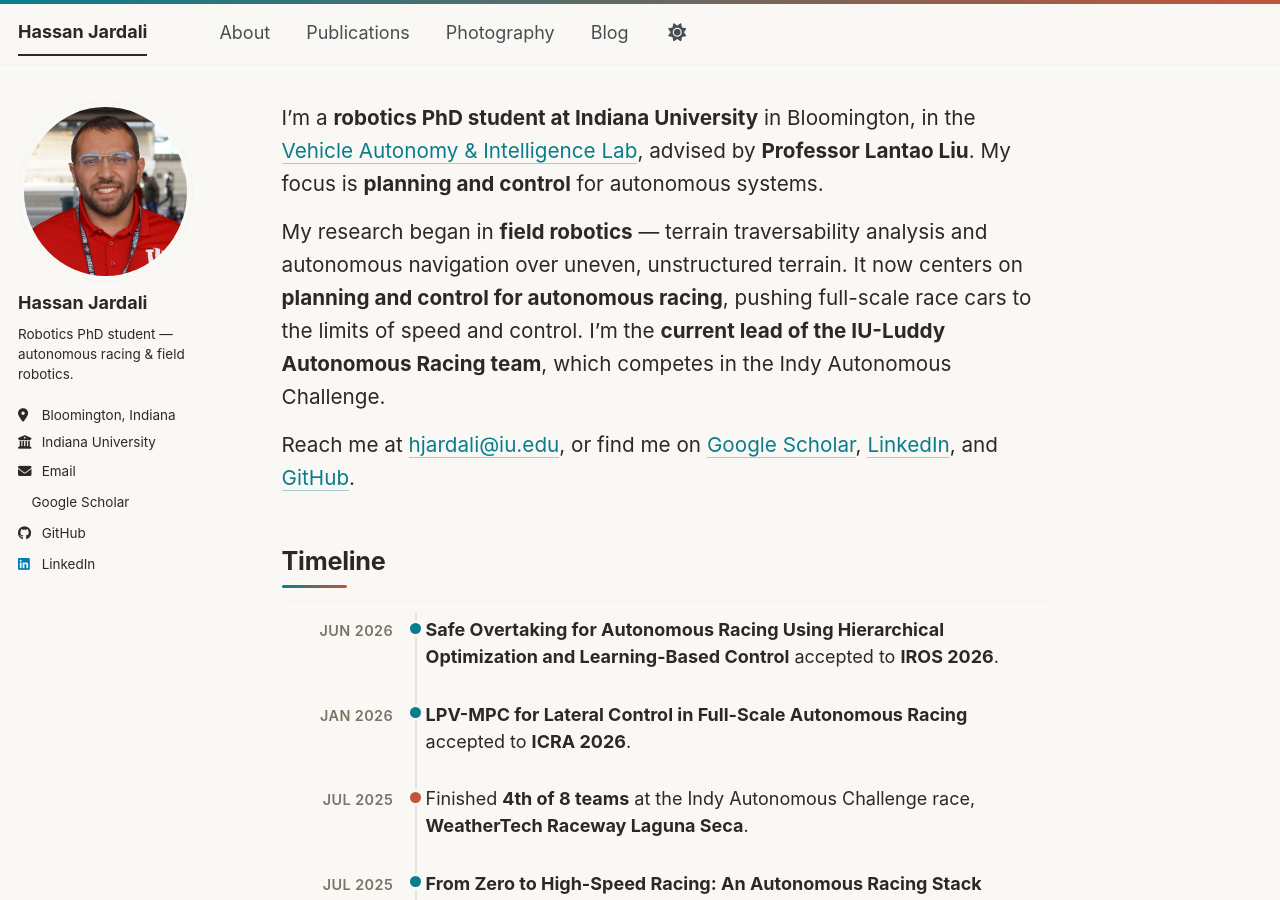
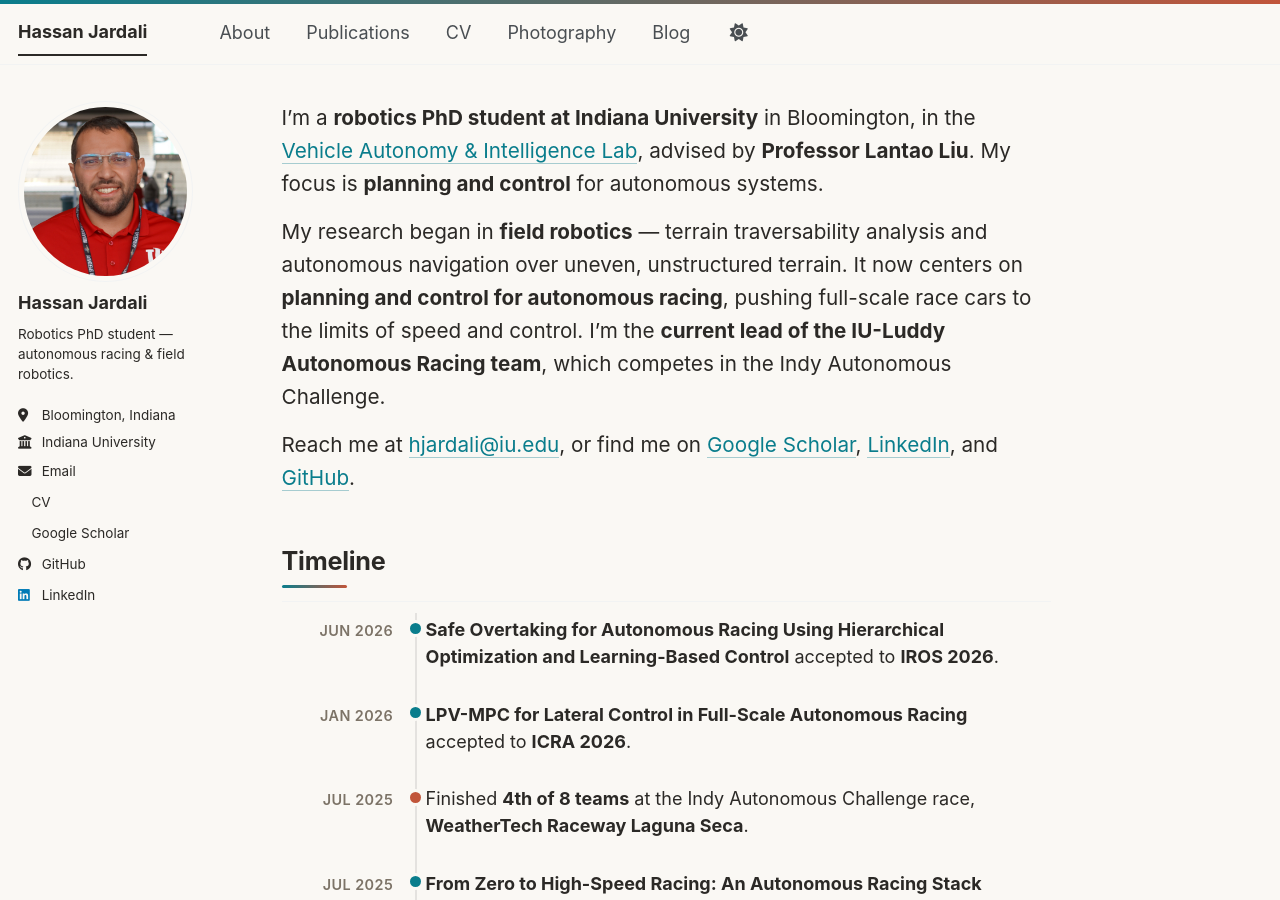
Before and after one commit to hassanjardali/hjardali.github.io, a Jekyll site: the page built from _pages/about.md, in a window 1280 px wide and 900 px high. Built offline with Jekyll 4.4.1, drawn with Linux system fonts in a browser that asks for light colours; a style sheet for code colours, icons or effects is not loaded.

Commit message:
added the cv

```diff
--- a/_config.yml
+++ b/_config.yml
@@ -31,6 +31,7 @@ author:
   employer         : "Indiana University"
   uri              : # URL
   email            : "hjardali@iu.edu"
+  cv               : "/files/Hassan_Jardali_CV.pdf"
 
   # Academic websites
   academia         : # URL
--- a/_data/navigation.yml
+++ b/_data/navigation.yml
@@ -7,6 +7,9 @@ main:
   - title: "Publications"
     url: /#publications
 
+  - title: "CV"
+    url: /files/Hassan_Jardali_CV.pdf
+
   - title: "Photography"
     url: /photography/
 
--- a/_includes/author-profile.html
+++ b/_includes/author-profile.html
@@ -35,6 +35,9 @@
       {% endif %}
       {% if author.email %}
         <li><a href="mailto:{{ author.email }}"><i class="fas fa-fw fa-envelope icon-pad-right" aria-hidden="true"></i>{{ site.data.ui-text[site.locale].email_label | default: "Email" }}</a></li>
+      {% endif %}
+      {% if author.cv %}
+        <li><a href="{% if author.cv contains '://' %}{{ author.cv }}{% else %}{{ author.cv | prepend: base_path }}{% endif %}" target="_blank" rel="noopener"><i class="ai ai-cv ai-fw icon-pad-right" aria-hidden="true"></i>CV</a></li>
       {% endif %}
 
       <!-- Font Awesome and Academicons icons / Academic websites -->
```
Also changed, not shown: 1 other file.
